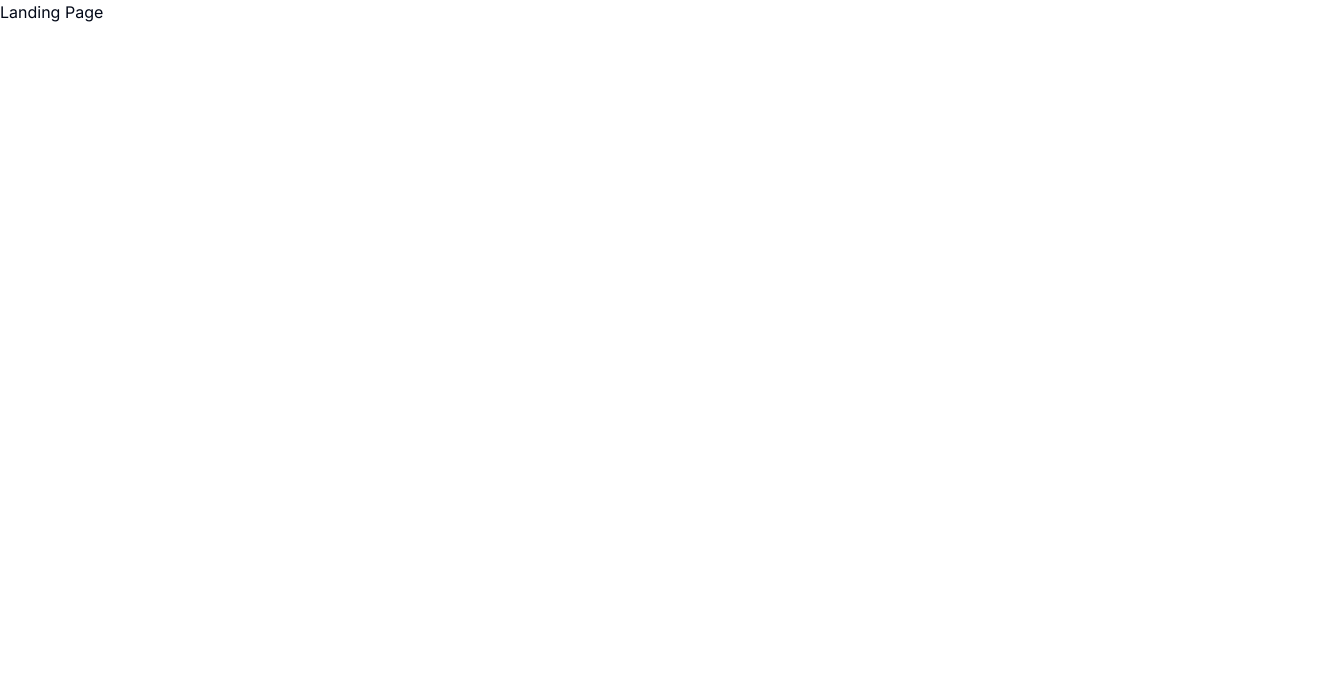
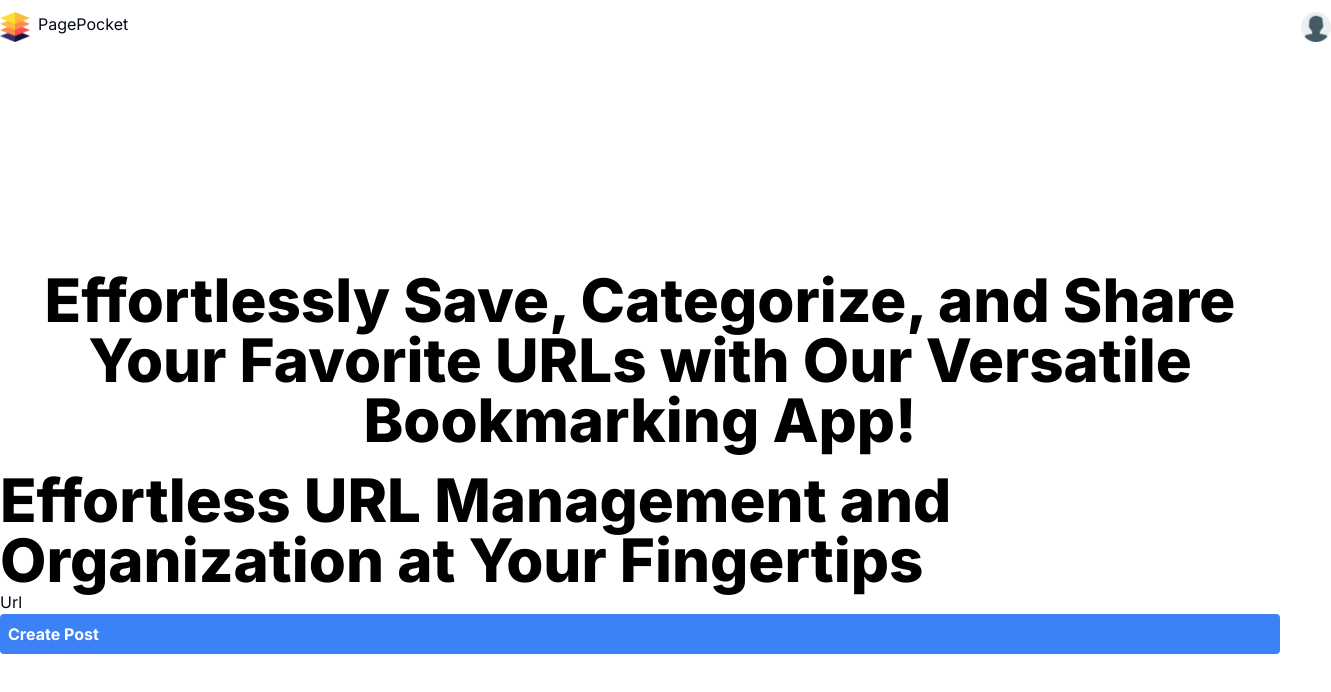
Before and after one commit to chingu-voyages/v46-tier3-team-28, a Next.js app: page / in a window 1280 px wide. Shown: the top 692 px of the page, 1331 px wide, since content can reach past the window. Built offline with nearby package versions, Linux system fonts and the light colour scheme.

Commit message:
setup navbar

```diff
--- a/src/app/dashboard/page.tsx
+++ /dev/null
@@ -1,3 +0,0 @@
-export default function Page() {
-  return <div>Hello! welcome to the dashboard</div>;
-}
--- a/src/app/globals.css
+++ b/src/app/globals.css
@@ -74,3 +74,18 @@
     @apply bg-background text-foreground;
   }
 }
+
+/* Homepage style */
+
+.homepage_title {
+  @apply mt-5 text-5xl font-extrabold leading-[1.15] text-black sm:text-6xl;
+}
+
+.homepage_subtitle{
+  @apply mt-5 text-5xl font-extrabold leading-[1.15] text-black sm:text-6xl;
+}
+
+.profile_image {
+  display: flex;
+  margin-left: 91%;
+}
--- a/src/app/layout.tsx
+++ b/src/app/layout.tsx
@@ -1,18 +1,24 @@
 import './globals.css';
 import type { Metadata } from 'next';
 import { Inter } from 'next/font/google';
+import Nav from '@/components/Nav';
 
 const inter = Inter({ subsets: ['latin'] });
 
 export const metadata: Metadata = {
-  title: 'Create Next App',
-  description: 'Generated by create next app',
+  title: 'PagePocket',
+  description: 'Effortlessly Save, Categorize, and Share Your Favorite URLs with Our Versatile Bookmarking App',
 };
 
 export default function RootLayout({ children }: { children: React.ReactNode }) {
   return (
     <html lang="en">
-      <body className={inter.className}>{children}</body>
+      <body className={inter.className}>
+        <main>
+          <Nav/>
+        {children}
+        </main>
+      </body>
     </html>
   );
 }
--- a/src/app/page.tsx
+++ b/src/app/page.tsx
@@ -1,7 +1,22 @@
-export default function Home() {
+import Url from "@/components/Url";
+import LandingPage from "@/components/LandingPage";
+
+const Home = () => {
   return (
-    <main>
-      <div>Landing Page</div>
-    </main>
+    <header className="homepage">
+      <section className="flex-1 pt-36 padding-x">
+        <h1 className="homepage_title text-center">
+          Effortlessly Save, Categorize, and Share Your Favorite URLs with Our Versatile Bookmarking App!
+        </h1>
+        <p className="homepage_subtitle">
+          Effortless URL Management and Organization at Your Fingertips
+        </p>
+
+        <Url />
+        <LandingPage/>
+      </section>
+    </header>
   );
 }
+
+export default Home;
--- /dev/null
+++ b/src/components/LandingPage.tsx
@@ -0,0 +1,11 @@
+"use client";
+import { useState, useEffect } from "react";
+
+function LandingPage() {
+  return (
+    <div className="bg-blue-500 hover:bg-blue-700 text-white flex gap-3 md:gap-5 font-bold py-2 px-2 rounded">Create Post
+    </div>
+  )
+}
+
+export default LandingPage;
--- /dev/null
+++ b/src/components/Nav.tsx
@@ -0,0 +1,31 @@
+import Link from "next/link";
+import Image  from "next/image";
+
+
+const Nav = () => {
+  return (
+    <nav className = "flex-between w-full mb-16 pt-3">
+      <Link href="/" className="flex gap-2 flex-center">
+        <Image
+          src="/assets/images/logo.png"
+          alt="PagePocket Logo"
+          width={30}
+          height={30}
+          className="object-contain"
+        />
+        <p className="logo_text">PagePocket</p>
+
+        <Image
+          src="/assets/images/profile.png"
+          alt="PagePocket Logo"
+          width={30}
+          height={30}
+          className="profile_image"
+        />
+
+      </Link>
+    </nav>
+  )
+}
+
+export default Nav;
--- /dev/null
+++ b/src/components/Url.tsx
@@ -0,0 +1,10 @@
+const Url = () => {
+  return (
+    <div>Url
+
+
+    </div>
+  )
+}
+
+export default Url
```
Also changed, not shown: public/assets/images/logo.png (added), public/assets/images/profile.png (added).
